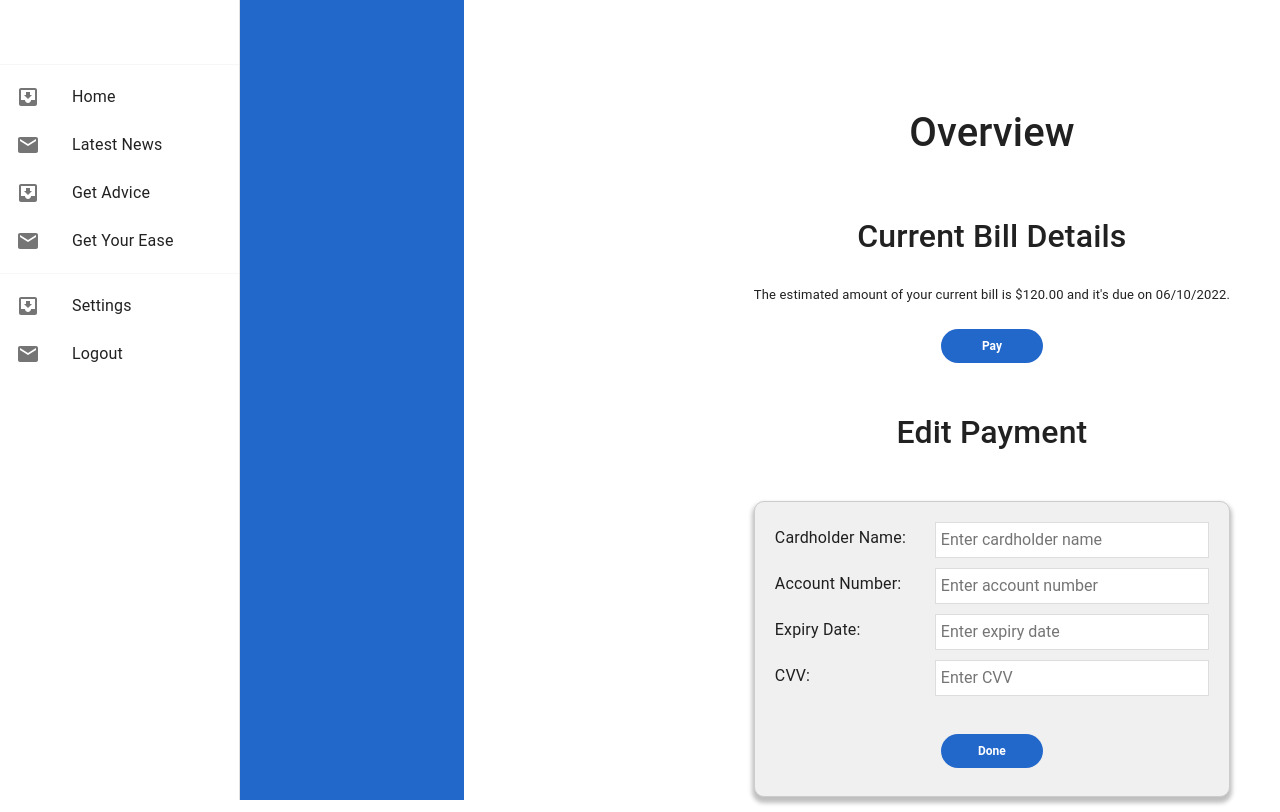
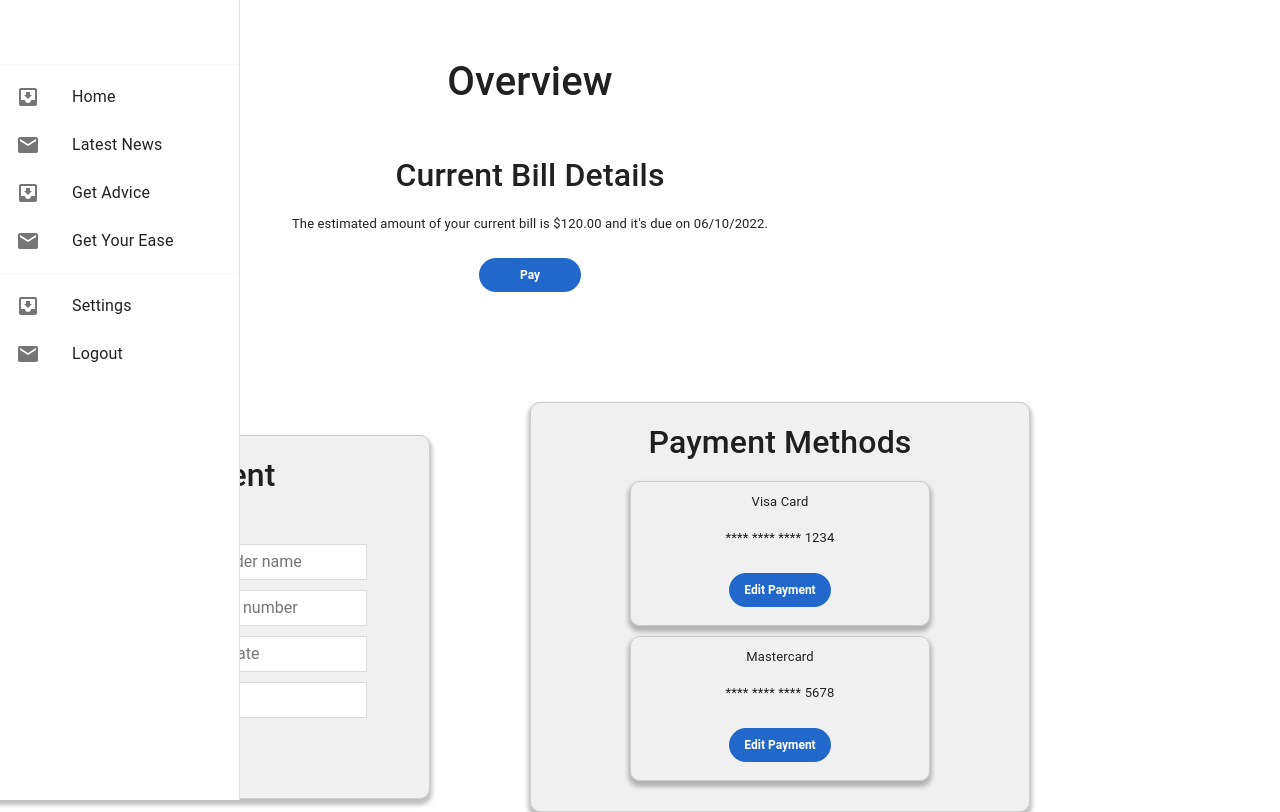
Before and after one commit to vaneetkau/tealproject, a React (Create React App) app in the folder frontend/client/: page /Overview in a window 1280 px wide. Shown: the top 812 px of the page. Built offline with nearby package versions, Linux system fonts and the light colour scheme.

Commit message:
Overview styling and lines fixed

```diff
--- a/frontend/client/src/pages/Overview/Overview.js
+++ b/frontend/client/src/pages/Overview/Overview.js
@@ -1,7 +1,6 @@
 import React, { useState, useEffect } from 'react';
 import { Link } from 'react-router-dom';
 import Sidebar from '../../components/Sidebar/Sidebar';
-
 
 function Overview() {
   const currentBillAmount = 120.0;
@@ -51,10 +50,7 @@ function Overview() {
     '@media (max-width: 500px)': {
       flexDirection: 'column',
       alignItems: 'center',
-
     },
-
-
   };
 
   useEffect(() => {
@@ -87,8 +83,6 @@ function Overview() {
     { label: 'Logout', to: '/' },
   ];
 
-
-
   return (
     <div
       style={{
@@ -98,12 +92,8 @@ function Overview() {
         justifyContent: 'center',
         alignItems: 'center',
         minHeight: isMobileView ? 'auto' : '125vh',
-
-
-
-          }}>
-
-
+      }}
+    >
       {/* Header for Mobile View */}
       {isMobileView && (
         <div
@@ -117,12 +107,9 @@ function Overview() {
             textAlign: 'center',
             padding: '10px 0',
             zIndex: '1000',
-            height: "60px"
+            height: '60px',
           }}
         >
-
-
-
           <button
             style={{
               position: 'fixed',
@@ -141,14 +128,11 @@ function Overview() {
             ☰
           </button>
         </div>
-
       )}
-
 
       {/* Hamburger menu button (visible in responsive view) */}
       {isMobileView && (
         <>
-
           {/* Conditional rendering for the dropdown menu */}
           {isDropdownOpen && (
             <div
@@ -179,37 +163,62 @@ function Overview() {
 
       <div style={{ display: 'flex', ...responsiveStyles }}>
         {/* Sidebar */}
-        <div id="sidebar" style={{ display: isMobileView ? 'none' : 'block', backgroundColor: 'white' }}>
+        <div
+          id="sidebar"
+          style={{
+            display: isMobileView ? 'none' : 'block',
+            backgroundColor: 'white',
+          }}
+        >
           <Sidebar />
         </div>
 
-        <div style={{ marginRight: '50px', marginTop: '340px', marginLeft: '50px', }}>
-        {isMobileView && <div style={{ height: '170px' }} />}
-        <h1>Overview</h1>
+        <div
+          style={{
+            marginRight: isMobileView ? '50px' : '150px',
+            marginTop: isMobileView ? '50px' : '10px',
+            marginLeft: '50px',
+            maxWidth: isMobileView ? '100%' : '1200px', // Set maximum width for content
+            width: 'auto', // Make content expand to full width
+          }}
+        >
+          {isMobileView && <div style={{ height: '300px' }} />}
+          <h1 style={{ marginTop: isMobileView ? '250px' : '0px' }}>Overview</h1> {/* Adjust the marginTop here */}
 
-          <h2 style={{ marginTop: '60px', marginBottom: '30px' }}>Current Bill Details</h2>
+          <h2 style={{ marginTop: '50px', marginBottom: '20px' }}>Current Bill Details</h2>
           <p>
             The estimated amount of your current bill is ${currentBillAmount.toFixed(2)} and it's due on 06/10/2022.
           </p>
-          <button className="submit-1X-small" type="submit" style={{ marginBottom: '30px' }}><Link to="/Pay" className='no-underline-link'>Pay</Link>
-
+          <button className="submit-1X-small" type="submit" style={{ marginBottom: '10px' }}>
+            <Link to="/Pay" className="no-underline-link">
+              Pay
+            </Link>
           </button>
 
-          <div style={{ marginTop: '20px', marginBottom: '60px' }}>
+
+          <div style={{  flex: '1', marginBottom: '20px', display: isMobileView ? 'block' : 'flex', alignItems: 'center'}}>
+      <div
+        style={{
+          flex: '1',
+          border: '1px solid #ccc',
+          padding: '20px',
+          borderRadius: '10px',
+          backgroundColor: '#f0f0f0',
+          boxShadow: '0px 4px 4px 2px rgba(0, 0, 0, 0.25)',
+          display: 'flex',
+          flexDirection: 'column',
+          alignItems: 'center',
+          width: isMobileView ? '400px' : '500px' ,
+        }}
+      >
+
             <h2 style={{ marginBottom: '50px' }}>{editingIndex !== -1 ? 'Edit Payment' : 'Edit Payment'}</h2>
             <div
               style={{
                 display: 'flex',
                 flexDirection: 'column',
-                border: '1px solid #ccc',
-                borderRadius: '10px',
-                padding: '20px',
-                backgroundColor: '#f0f0f0',
-                boxShadow: '0px 4px 4px 2px rgba(0, 0, 0, 0.25)'
-
               }}
             >
-              <div style={{ marginBottom: '20px', display: 'flex', flexDirection: 'column' }}>
               <div style={{ display: 'flex', marginBottom: '10px' }}>
                 <label htmlFor="cardholderName" style={{ flexBasis: '150px', marginRight: '10px' }}>
                   Cardholder Name:
@@ -264,23 +273,72 @@ function Overview() {
               </div>
             </div>
             <button className="submit-1X-small" type="submit" onClick={handleDonePayment}>
-                {editingIndex !== -1 ? 'Done' : 'Done' }
+              {editingIndex !== -1 ? 'Done' : 'Done'}
             </button>
           </div>
-          </div>
 
-          <h2 style={{ marginBottom: '50px' }}>Payment Methods</h2>
+          <div style={{ flex: '1', marginBottom: '20px', display: isMobileView ? 'block' : 'flex', alignItems: 'center',  padding: isMobileView ? '50px' : '100px' ,}}>
+          <div
+        style={{
+          flex: '1',
+          border: '1px solid #ccc',
+          borderRadius: '10px',
+          backgroundColor: '#f0f0f0',
+          boxShadow: '0px 4px 4px 2px rgba(0, 0, 0, 0.25)',
+          display: 'flex',
+          flexDirection: 'column',
+          alignItems: 'center',
+          padding: '20px', // Add padding to create space
+          width: isMobileView ? '300px' : '500px' ,
+        }}>
+            <h2 style={{ marginBottom: '20px' }}>Payment Methods</h2>
+<div
+  style={{
+    display: 'flex',
+    flexDirection: 'column',
+    textAlign: 'center',
+    justifyContent:'center',
+    alignItems: isMobileView ? 'center' : 'flex-start',
+    gap: isMobileView ? '30px' : '0',
+  }}
+>
   {paymentMethods.map((method, index) => (
-            <div key={index} style={{ marginBottom: '0px', border: '1px solid #ccc', padding: '10px', borderRadius: '10px', boxShadow: '0px 4px 4px 2px rgba(0, 0, 0, 0.25)' }}>
+    <div
+      key={index}
+      style={{
+
+        padding: '10px',
+        border: '1px solid #ccc',
+        borderRadius: '10px',
+        boxShadow: '0px 4px 4px 2px rgba(0, 0, 0, 0.25)',
+        textAlign: 'center',
+        marginBottom: '10px',
+        display: 'flex',
+        flexDirection: 'column',
+        alignItems: 'center',
+        width: isMobileView ? '250px' : '300px' ,
+      }}
+    >
       <p>{method.type}</p>
       <p>{method.number}</p>
       <button
-                className="submit-1X-small" type="submit" onClick={() => handleEditPayment(index)}
+        className="submit-1X-small"
+        type="submit"
+        onClick={() => handleEditPayment(index)}
+        style={{ marginTop: '10px',  }}
       >
         Edit Payment
       </button>
     </div>
   ))}
+</div>
+</div>
+</div>
+</div>
+
+
+
+
 
           <Link to="/"></Link>
         </div>
```
Lines whose indentation alone changed are shown as unchanged.
